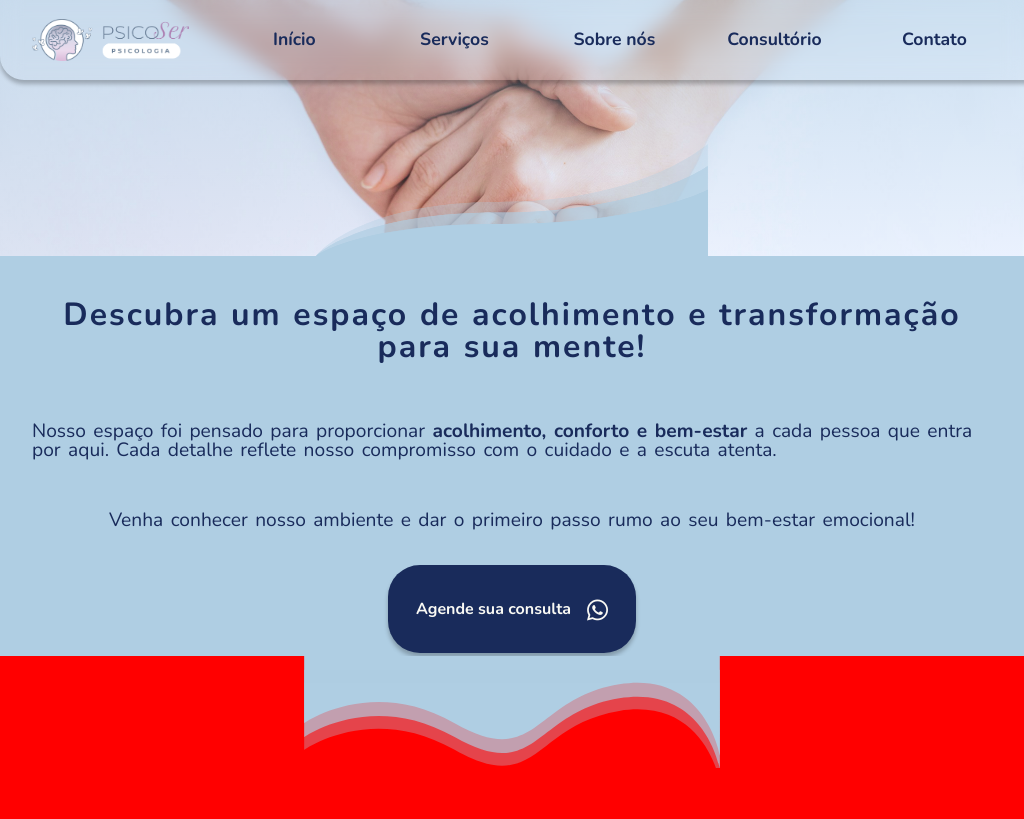
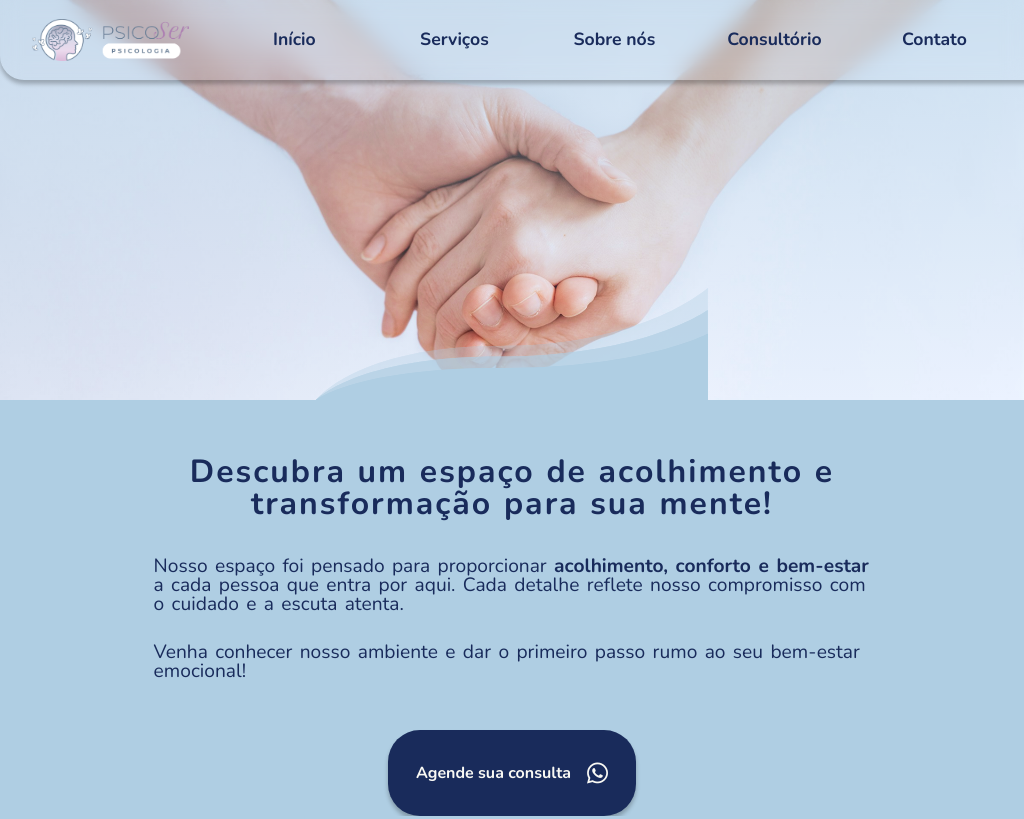
Before and after one commit to J-Inacio/psicoser, a website built with webpack: page src/index.html in a window 1024 px wide. Shown: the top 819 px of the page. Built offline with nearby package versions, Linux system fonts and the light colour scheme.

Commit message:
ajustando layout seção header e hero para telas tamanho 1024px e 768px

```diff
--- a/src/styles/media-queries/lg.css
+++ b/src/styles/media-queries/lg.css
@@ -1,6 +1,12 @@
 @media screen and (min-width: 64rem) {
     body {
         background-color: red;
+    }
+
+     /* animações navbar */
+     @keyframes hoverEffect {
+        0% { transform: scale(1); }
+        100% { transform: scale(1.1); }
     }
 
     .navbar {
@@ -19,10 +25,32 @@
         display: none;
     }
 
-    /* animações navbar */
-    @keyframes hoverEffect {
-        0% { transform: scale(1); }
-        100% { transform: scale(1.1); }
+   .header {
+    height: 30rem;
+   }
+
+   .wave-div {
+    height: 30rem;
+   }
+
+    #hero-section {
+        padding: 1rem 0rem;
+    }
+
+    #hero-section h1 {
+        font-size: 2rem;
+    }
+
+    .hero-text {
+        width: 70%;
+    }
+
+    .internal-hero-container {
+        gap: 1rem;
+    }
+
+    .internal-about-text aside, .internal-room-text, .hero-text p {
+        font-size: 1.3rem;
     }
 
     #services, #about,#room{
--- a/src/styles/media-queries/md.css
+++ b/src/styles/media-queries/md.css
@@ -1,7 +1,12 @@
 @media screen and (min-width: 48rem) and (max-width: 64rem) {
-    body {
-        /* background-color: blue; */
+
+    .header {
+		height: 25rem;
 	}
+	.wave-div {
+		height: 25rem;
+	}
+
 
 	.hero-text h1 {
 		font-size: 2rem;
@@ -28,7 +33,9 @@
 		padding: 2rem 1rem;
 	}
 
-    .internal-about-text aside, .internal-room-text, .hero-text p {
+	.internal-about-text aside,
+	.internal-room-text,
+	.hero-text p {
 		font-size: 1.2rem;
 	}
 
```
Lines whose indentation alone changed are shown as unchanged.
